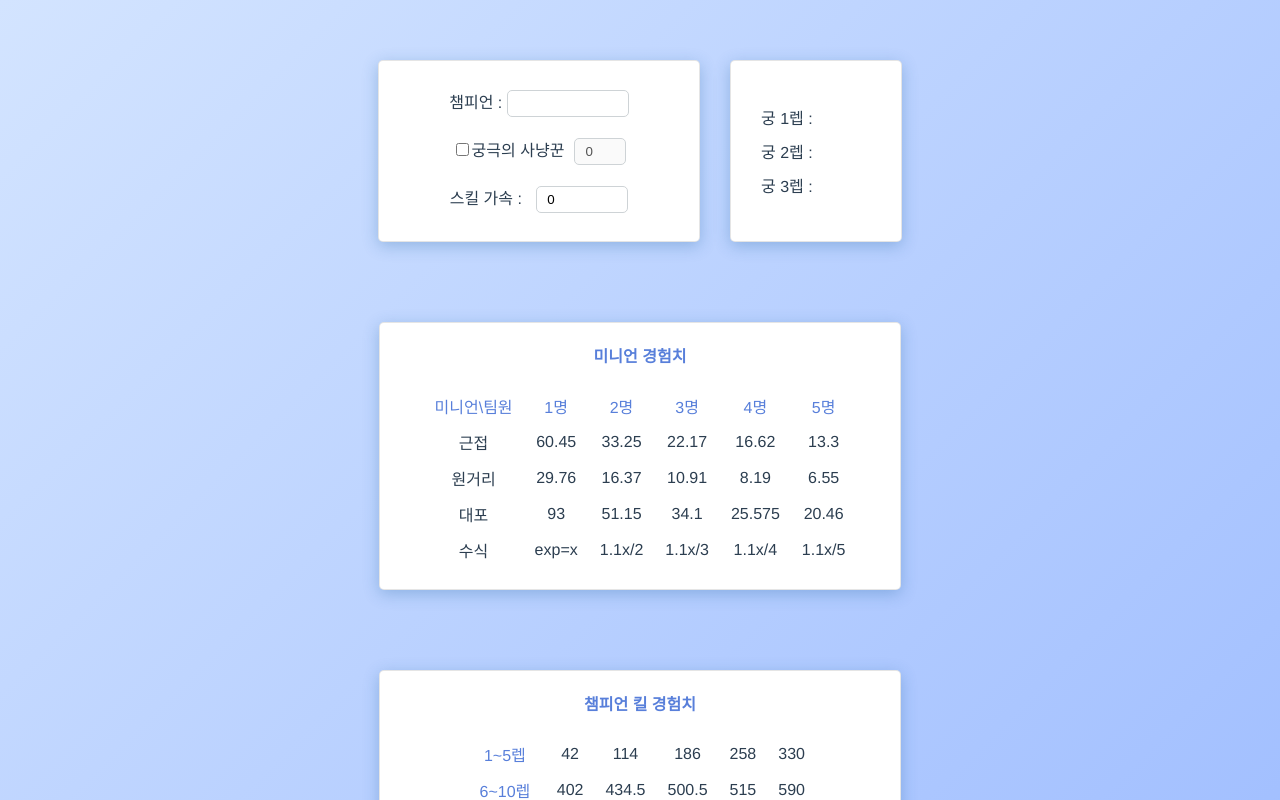
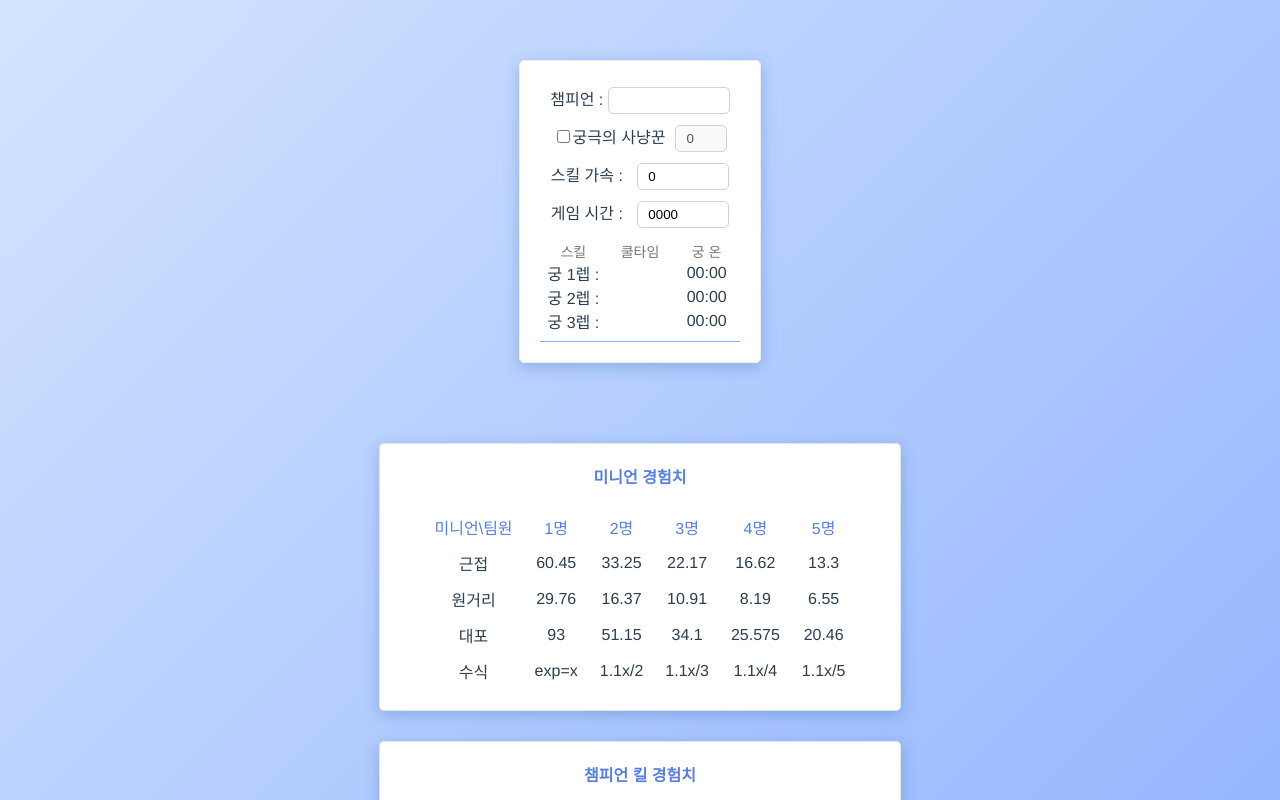
Before and after one commit to rkdmf7220/LOL-calculator, a Vue app: page / in a window 1280 px wide. Shown: the top 800 px of the page. Built offline with nearby package versions, Linux system fonts and the light colour scheme.

Commit message:
1. 컴포넌트 구조 변경 2. 궁 온 시간 추가 3. 스타일링

```diff
--- a/src/components/AbilityHasteCalculator.vue
+++ b/src/components/AbilityHasteCalculator.vue
@@ -1,6 +1,7 @@
 <template>
   <div class="wrap">
-    <div class="input-area-container border-box">
+    <div class="border-box">
+      <div class="input-area-container item-container">
         <div class="input-item-container">
           <label for="champion-names" @input="onSelectChampion">챔피언 : </label>
           <input type="text" list="champion-names" v-model="inputChampionName" class="champion-names">
@@ -20,30 +21,47 @@
           <label for="ability-haste">스킬 가속 : </label>
           <input v-model="inputHasteText" type="number" id="ability-haste" minlength="1" maxlength="3" min="0">
         </div>
+
+        <div class="input-item-container">
+          <label for="current-time">게임 시간 : </label>
+          <input v-model="inputCurrentTime" type="text" id="current-time" minlength="4" maxlength="4">
         </div>
-    <div class="calculator border-box">
-      <div class="calc-item">
-        <span class="calc-name"> 궁 1렙 : </span><span class="calc=value">{{ computeUltimateLevel1 }}</span>
+      </div>
+
+      <div class="calculator item-container">
+        <div class="calc-item small-text">
+          <span>스킬</span>
+          <span>쿨타임</span>
+          <span>궁 온</span>
         </div>
         <div class="calc-item">
-        <span class="calc-name"> 궁 2렙 : </span><span class="calc=value">{{ computeUltimateLevel2 }}</span>
+          <span class="calc-name"> 궁 1렙 : </span>
+          <span class="calc-value">{{ computeUltimateLevel1 }}</span>
+          <span class="calc-time">{{ moment(inputCurrentTime, 'mm:ss').add(computeUltimateLevel1, 'seconds').format('mm:ss') }}</span>
         </div>
         <div class="calc-item">
-        <span class="calc-name"> 궁 3렙 : </span><span class="calc=value">{{ computeUltimateLevel3 }}</span>
+          <span class="calc-name"> 궁 2렙 : </span>
+          <span class="calc-value">{{ computeUltimateLevel2 }}</span>
+          <span class="calc-time">{{ moment(inputCurrentTime, 'mm:ss').add(computeUltimateLevel2, 'seconds').format('mm:ss') }}</span>
         </div>
+        <div class="calc-item">
+          <span class="calc-name"> 궁 3렙 : </span>
+          <span class="calc-value">{{ computeUltimateLevel3 }}</span>
+          <span class="calc-time">{{ moment(inputCurrentTime, 'mm:ss').add(computeUltimateLevel3, 'seconds').format('mm:ss') }}</span>
         </div>
       </div>
     <SummonerSpell/>
-  <ChampionExp/>
+    </div>
+  </div>
 </template>
 
 <script>
 import champions from "../data/champions.json"
-import ChampionExp from "@/components/ChampionExp";
+import moment from "moment"
 import SummonerSpell from "@/components/SummonerSpell";
 export default {
   name: "AbilityHasteCalculator",
-  components: {SummonerSpell, ChampionExp},
+  components: {SummonerSpell},
   computed: {
     foundChampionInfo() {
       return champions.find(info => (
@@ -61,7 +79,7 @@ export default {
     computeUltimateLevel1() {
       if(this.foundChampionInfo) {
         let result = this.foundChampionInfo.ultimateLevel1 * 100 / ( 100 + this.inputHasteText + this.computeUltimateHunter)
-        return result.toFixed(2)
+        return result.toFixed(1)
       } else {
         return null
       }
@@ -69,7 +87,7 @@ export default {
     computeUltimateLevel2() {
       if(this.foundChampionInfo) {
         let result = this.foundChampionInfo.ultimateLevel2 * 100 / ( 100 + this.inputHasteText + this.computeUltimateHunter)
-        return result.toFixed(2)
+        return result.toFixed(1)
       } else {
         return null
       }
@@ -77,7 +95,7 @@ export default {
     computeUltimateLevel3() {
       if(this.foundChampionInfo) {
         let result = this.foundChampionInfo.ultimateLevel3 * 100 / ( 100 + this.inputHasteText + this.computeUltimateHunter)
-        return result.toFixed(2)
+        return result.toFixed(1)
       } else {
         return null
       }
@@ -92,8 +110,10 @@ export default {
   },
   data() {
     return {
+      moment,
       inputChampionName: "",
       inputHasteText: 0,
+      inputCurrentTime: "0000",
       ultimateCooldown: 6,
       useUltimateHunter: false,
       inputUltimateHunter: 0
@@ -113,21 +133,28 @@ export default {
   justify-content: center;
 
   .border-box{
+    padding: 20px;
     display: flex;
     flex-direction: column;
     justify-content: center;
-    border: 1px solid rgba(0, 0, 0, 0.1);
+    border: 1px solid #eee;
     border-radius: 5px;
     background-color: white;
     box-shadow: 0 4px 16px rgba(29, 101, 160, 0.3);
   }
 
+  .item-container{
+    display: flex;
+    flex-direction: column;
+  }
+
   .input-area-container {
-    width: 320px;
-    height: 180px;
+    width: 200px;
+    height: 160px;
+    //justify-content: center;
 
     .input-item-container {
-      margin: 10px;
+      margin: 5px;
 
       .champion-names{
         width: 100px;
@@ -158,7 +185,7 @@ export default {
         }
       }
 
-      #ability-haste{
+      #ability-haste, #current-time{
         width: 70px;
         padding: 5px 10px;
         margin-left: 10px;
@@ -176,15 +203,25 @@ export default {
   }
 
   .calculator{
-    width: 170px;
-    height: 180px;
-    margin-left: 30px;
+    width: 200px;
+    height: 100px;
+    margin: auto;
+    border-bottom: 1px solid #87b1f3;
 
     .calc-item{
       display: flex;
-      margin: 5px 30px;
       align-items: center;
       justify-content: space-between;
+
+      &.small-text{
+        font-size: 14px;
+        color: #777;
+      }
+      span{
+        flex-basis: 0;
+        flex-grow: 1;
+        flex-shrink: 1;
+      }
     }
   }
 }
```
Lines whose indentation alone changed are shown as unchanged.
